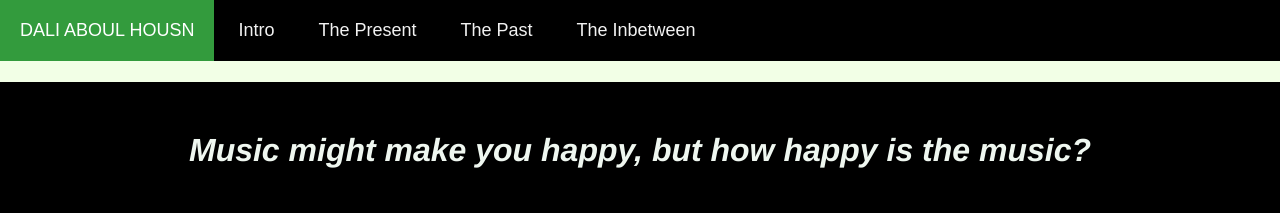
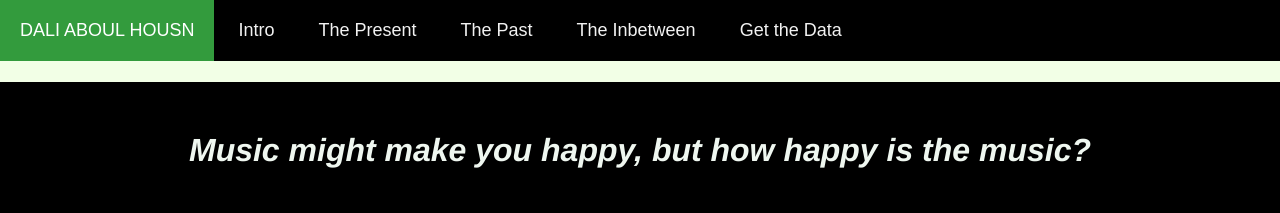
Before and after one commit to ah-dali/ah-dali.github.io, a Jekyll site: the page built from index.html, in a window 1280 px wide and 900 px high. Shown: the top 213 px of the window. Built offline with Jekyll 4.4.1, drawn with Linux system fonts in a browser that asks for light colours.

Commit message:
Update default.html

```diff
--- a/_layouts/default.html
+++ b/_layouts/default.html
@@ -15,6 +15,7 @@
   		<a href="#today">The Present</a>
   		<a href="#old">The Past</a>
 		<a href="#shift">The Inbetween</a>
+		<a href="SpotifySummaries.csv" download>Get the Data</a>
 	   </div>
 
 	     <div class="container">
```
